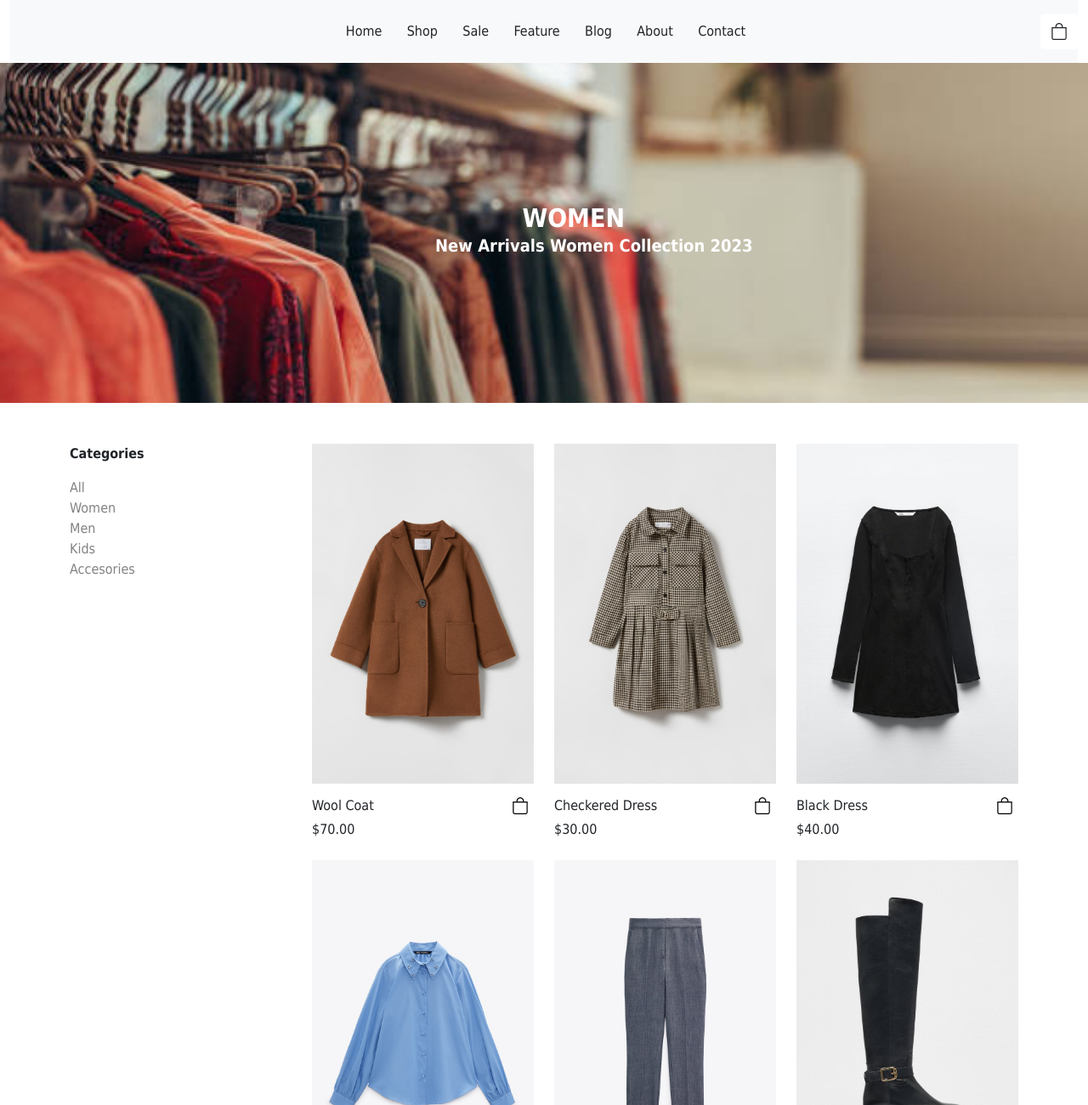
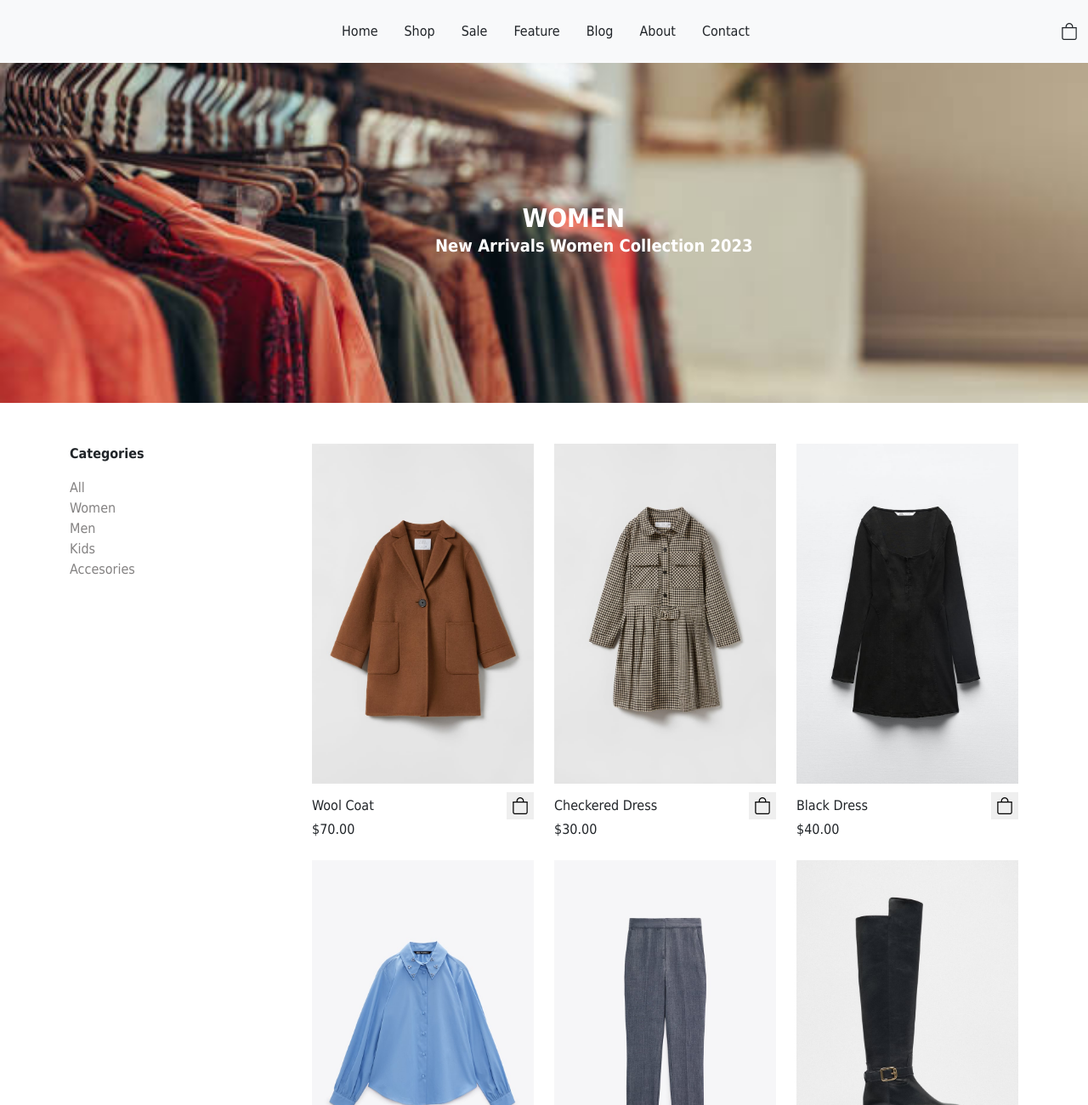
Before and after one commit to BiancaBoangiu/ECommerce-1, a website: page shop.html in a window 1280 px wide. Shown: the top 1300 px of the page at 85% size. Drawn offline with nearby package versions, Linux system fonts and the light colour scheme.

Commit message:
ECommerce-10

```diff
--- a/shop.css
+++ b/shop.css
@@ -2,7 +2,14 @@ body{
     font-family: Tahoma;
     box-sizing: border-box;
     font-size: 12 px;
+
 }
+
+.container-fluid{
+    padding: 0;
+}
+
+
 
 .shop-menu {
     list-style-type: none;
@@ -13,7 +20,7 @@ body{
 .bi-bag {
     font-size: 20px;
     border: none;
-    background-color: rgb(255, 255, 255, 50);
+
 }
 
 .shop-banner {
```
